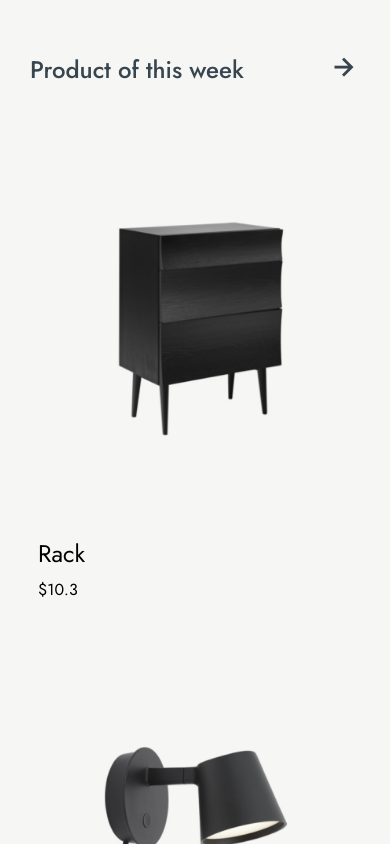
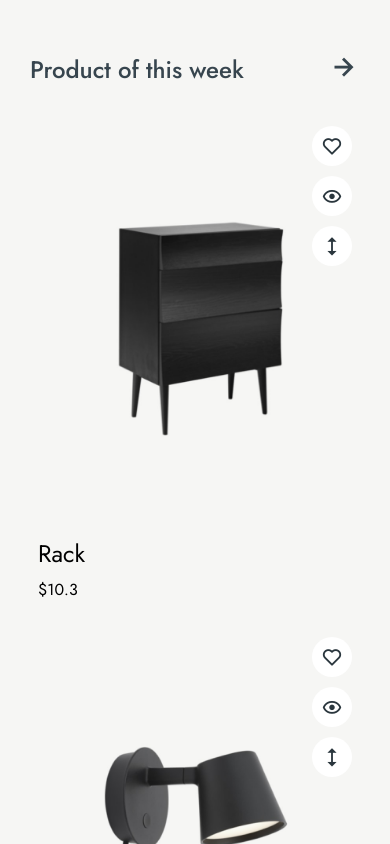
Before and after one commit to Arrafi2644/Normann-Project, a plain HTML site: page index.html in a window 390 px wide. Shown: the part 2780-3624 px from the top of the page. Drawn offline with nearby package versions, Linux system fonts and the light colour scheme; a web font is replaced by a local one.

Commit message:
Update style.css

```diff
--- a/css/style.css
+++ b/css/style.css
@@ -2435,6 +2435,10 @@ grid-gap: 30px;
       line-height: 54px;
     }
 
+    .shop-action{
+      opacity: 1;
+    }
+
     .footer-section .footer-row .footer-row-1 .address-col,
     .footer-section .footer-row .footer-row-1 .about-col,
     .footer-section .footer-row .footer-row-1 .customer-service-col,
```
